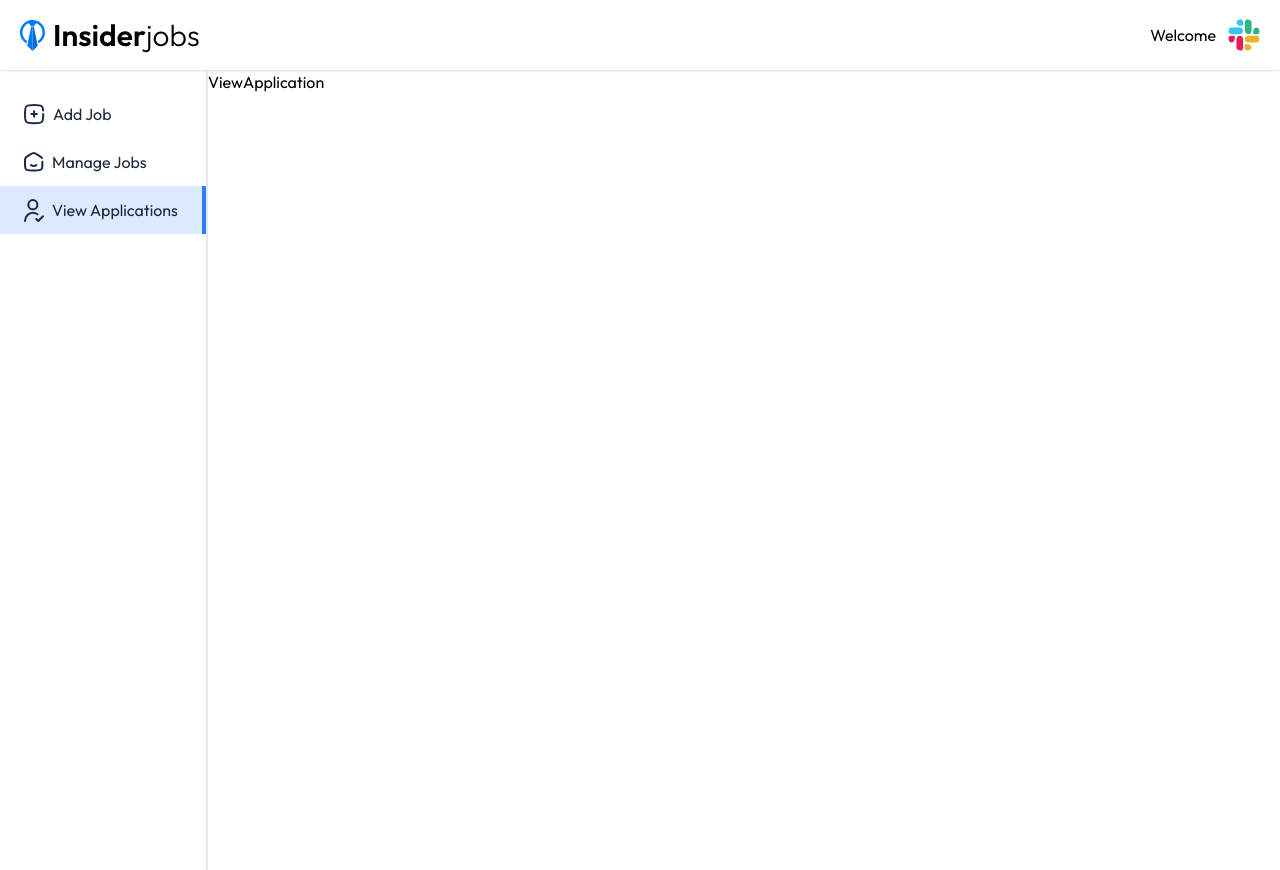
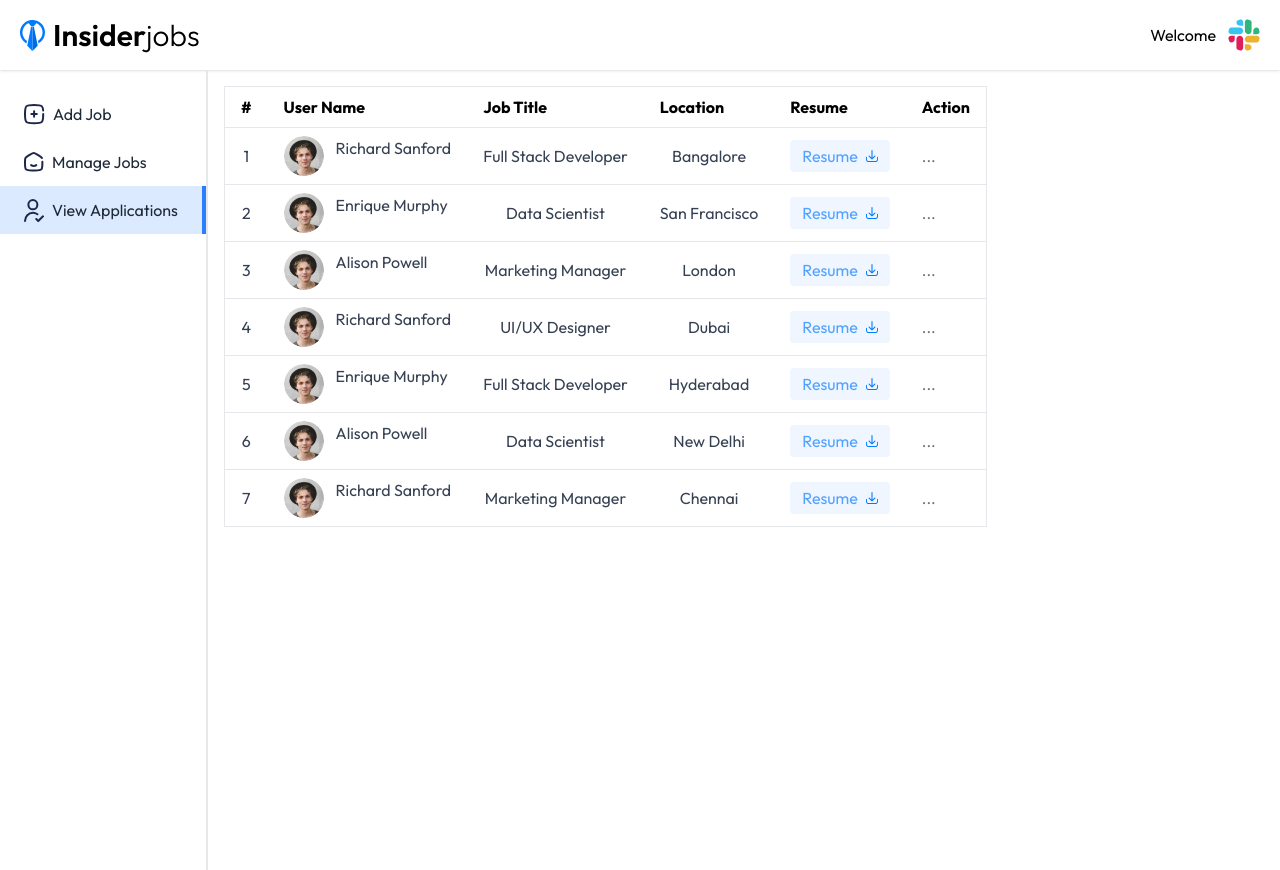
Before and after one commit to VanshikaSahu05/Job-Portal, a React (Vite) app in the folder client/: page /dashboard/view-applications in a window 1280 px wide. Built offline with nearby package versions, Linux system fonts and the light colour scheme; a web font is replaced by a local one.

Commit message:
View Application Page completed

```diff
--- a/client/src/Pages/ViewApplication.jsx
+++ b/client/src/Pages/ViewApplication.jsx
@@ -1,9 +1,51 @@
-import React from 'react'
-
+import React from "react";
+import { assets, viewApplicationsPageData } from "../assets/assets";
 const ViewApplication = () => {
   return (
-    <div>ViewApplication</div>
-  )
-}
+    <div className="container mx-auto p-4">
+      <div className="">
+        <table className="w-full max-w-4xl bg-white border border-gray-200 max-sm:text-sm ">
+          <thead>
+            <tr className="border-b border-gray-200">
+              <th className="py-2 px-4 text-left">#</th>
+              <th className="py-2 px-4 text-left">User Name</th>
+              <th className="py-2 px-4 text-left max-sm:hidden">Job Title</th>
+              <th className="py-2 px-4 text-left max-sm:hidden">Location</th>
+              <th className="py-2 px-4 text-left">Resume</th>
+              <th className="py-2 px-4 text-left">Action</th>
+            </tr>
+          </thead>
+          <tbody>
+            {viewApplicationsPageData.map((applicant, index) => (
+              <tr  key={index} className="text-gray-700 border-b border-gray-200">
+                <td className="py-2 px-4  text-center">{index + 1}</td>
+                <td className="py-2 px-4  text-center flex">
+                  <img  className="w-10 h-10 rounded-full mr-3 max-sm:hidden" src={applicant.imgSrc} alt="" />
+                  <span>{applicant.name}</span>
+                </td>
+                <td className="py-2 px-4  text-center max-sm:hidden">{applicant.jobTitle}</td>
+                <td className="py-2 px-4  text-center max-sm:hidden">{applicant.location}</td>
+                <td className="py-2 px-4  ">
+                  <a className="bg-blue-50 text-blue-400 px-3 py-1 rounded inline-flex gap-2 items-center " target="_blank">
+                    Resume <img src={assets.resume_download_icon} alt="" />
+                  </a>
+                </td>
+                <td className="py-2 px-4  relative">
+                  <div className="relative inline-block text-left group">
+                    <button className="text-gray-500 action-button">...</button>
+                    <div className="z-10 hidden absolute right-0 md:left-0 top-0 mt-2 w-32 bg-white border border-gray-200 rounded shadow group-hover:block">
+                      <button className="block w-full text-left px-4 py-2 text-blue-500 hover:bg-gray-100">Accept</button>
+                      <button className="block w-full text-left px-4 py-2 text-red-500 hover:bg-gray-100">Reject</button>
+                    </div>
+                  </div>
+                </td>
+              </tr>
+            ))}
+          </tbody>
+        </table>
+      </div>
+    </div>
+  );
+};
 
-export default ViewApplication
+export default ViewApplication;
```
